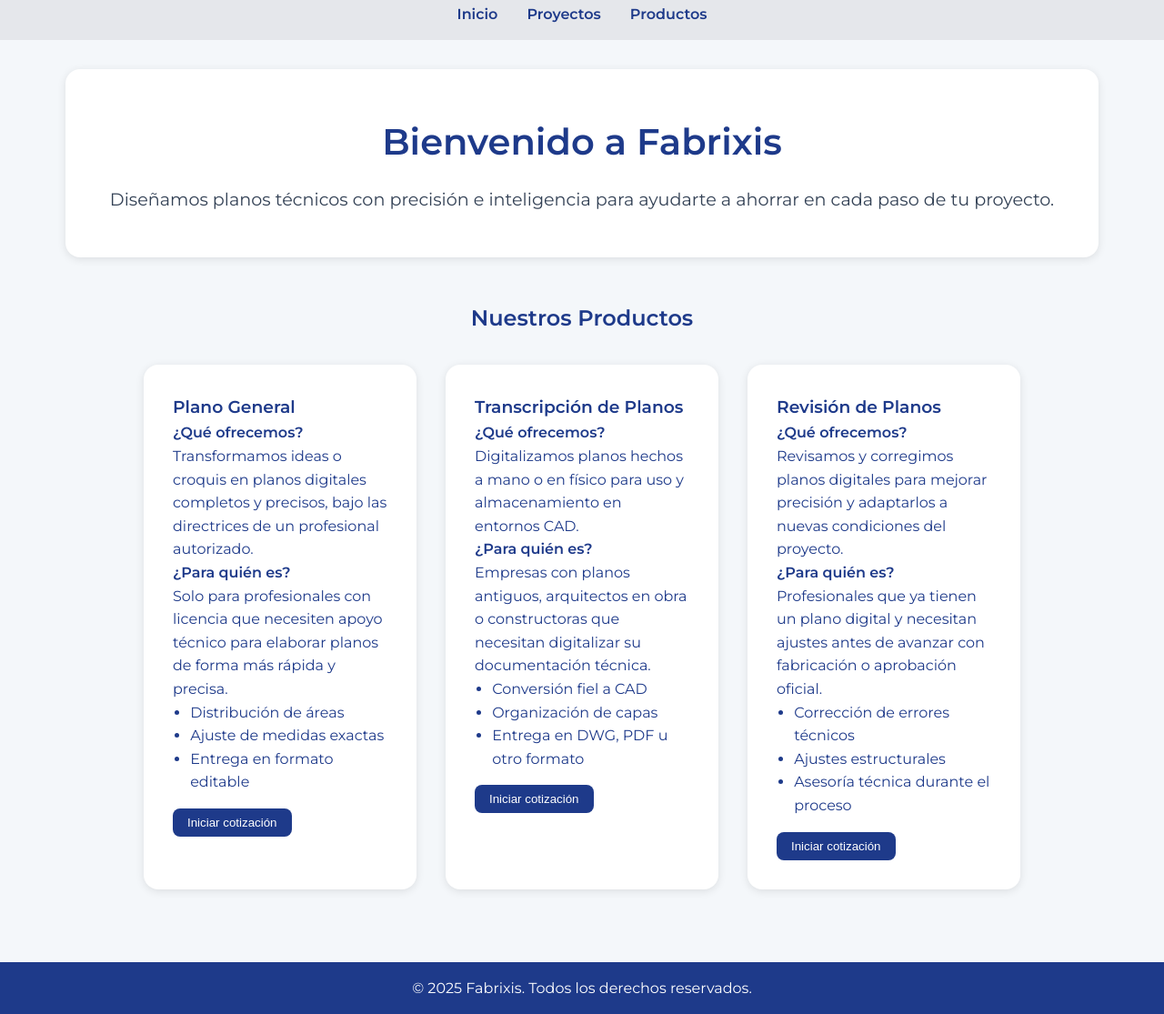
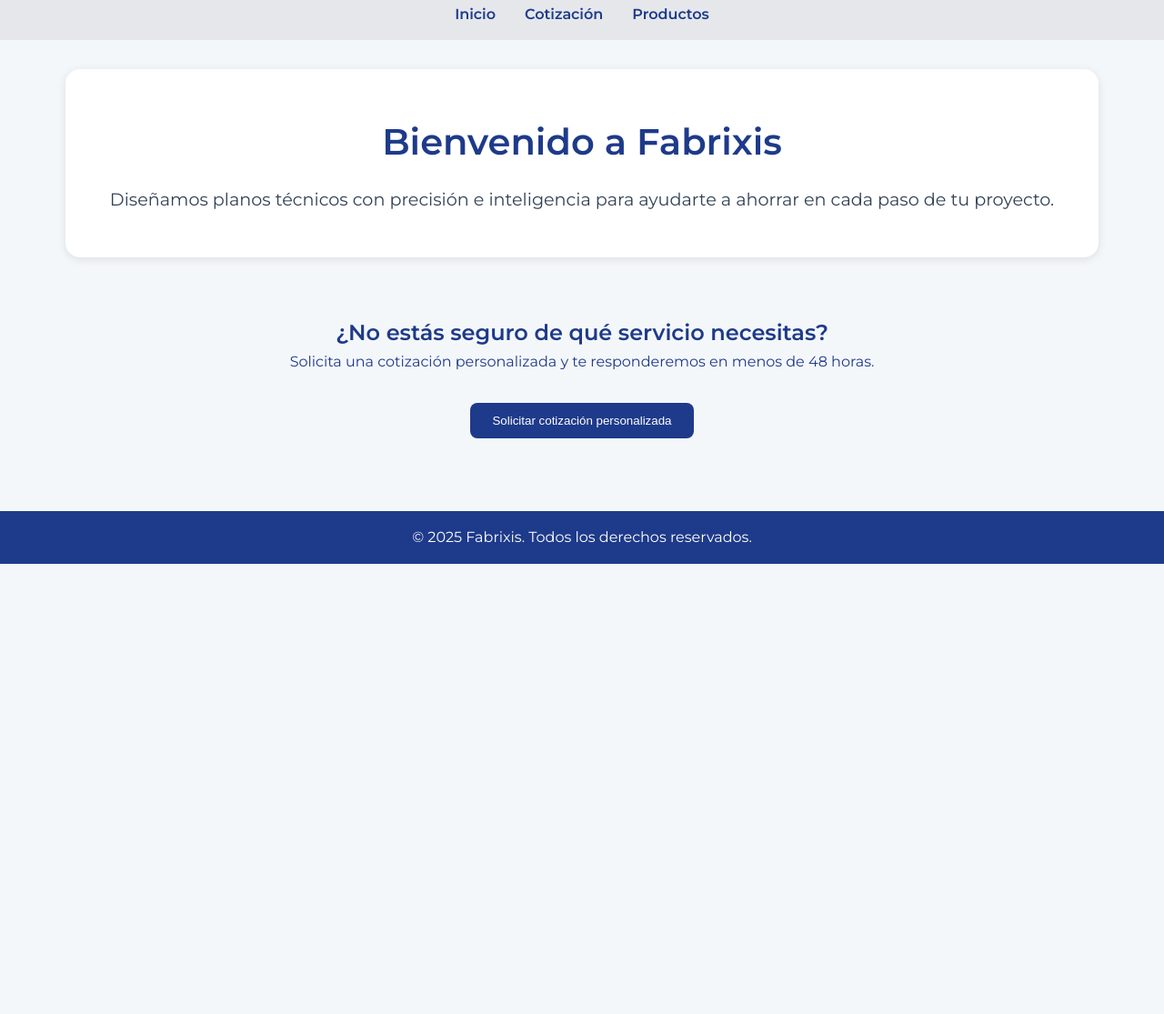
Before and after one commit to FabrixisbyPuchana/Fabrixis, a plain HTML site: page index.html in a window 1280 px wide. Shown: the part 154-1269 px from the top of the page at 91% size. After the commit the page ends 800 px from the top, so only its background shows below. Drawn offline with Linux system fonts and the light colour scheme.

Commit message:
Update index.html

```diff
--- a/index.html
+++ b/index.html
@@ -89,8 +89,8 @@
 
   <nav>
     <a href="#inicio">Inicio</a>
-    <a href="#proyectos">Proyectos</a>
-    <a href="#productos">Productos</a>
+    <a href="index.html#cotizador">Cotización</a>
+    <a href="index.html#productos">Productos</a>
   </nav>
 
   <main>
@@ -99,59 +99,14 @@
       <p>Diseñamos planos técnicos con precisión e inteligencia para ayudarte a ahorrar en cada paso de tu proyecto.</p>
     </section>
 
-  <!-- SECCIÓN DE PRODUCTOS -->
-  <section id="productos">
-    <h2 style="text-align: center; margin-bottom: 2rem;">Nuestros Productos</h2>
-    <div style="display: flex; flex-wrap: wrap; gap: 2rem; justify-content: center;">
-
-      <!-- Plano General -->
-      <div style="background-color: white; border-radius: 1rem; box-shadow: 0 2px 10px rgba(0,0,0,0.1); padding: 2rem; width: 300px;">
-        <h3 style="color: #1E3A8A;">Plano General</h3>
-        <p><strong>¿Qué ofrecemos?</strong><br>
-        Transformamos ideas o croquis en planos digitales completos y precisos, bajo las directrices de un profesional autorizado.</p>
-        <p><strong>¿Para quién es?</strong><br>
-        Solo para profesionales con licencia que necesiten apoyo técnico para elaborar planos de forma más rápida y precisa.</p>
-        <ul style="padding-left: 1.2rem;">
-          <li>Distribución de áreas</li>
-          <li>Ajuste de medidas exactas</li>
-          <li>Entrega en formato editable</li>
-        </ul>
-        <button onclick="window.location.href='#cotizador'" style="margin-top: 1rem; background-color: #1E3A8A; color: white; border: none; padding: 0.5rem 1rem; border-radius: 0.5rem;">Iniciar cotización</button>
-      </div>
-
-      <!-- Transcripción de Planos -->
-      <div style="background-color: white; border-radius: 1rem; box-shadow: 0 2px 10px rgba(0,0,0,0.1); padding: 2rem; width: 300px;">
-        <h3 style="color: #1E3A8A;">Transcripción de Planos</h3>
-        <p><strong>¿Qué ofrecemos?</strong><br>
-        Digitalizamos planos hechos a mano o en físico para uso y almacenamiento en entornos CAD.</p>
-        <p><strong>¿Para quién es?</strong><br>
-        Empresas con planos antiguos, arquitectos en obra o constructoras que necesitan digitalizar su documentación técnica.</p>
-        <ul style="padding-left: 1.2rem;">
-          <li>Conversión fiel a CAD</li>
-          <li>Organización de capas</li>
-          <li>Entrega en DWG, PDF u otro formato</li>
-        </ul>
-        <button onclick="window.location.href='#cotizador'" style="margin-top: 1rem; background-color: #1E3A8A; color: white; border: none; padding: 0.5rem 1rem; border-radius: 0.5rem;">Iniciar cotización</button>
-      </div>
-
-      <!-- Revisión y Corrección -->
-      <div style="background-color: white; border-radius: 1rem; box-shadow: 0 2px 10px rgba(0,0,0,0.1); padding: 2rem; width: 300px;">
-        <h3 style="color: #1E3A8A;">Revisión de Planos</h3>
-        <p><strong>¿Qué ofrecemos?</strong><br>
-        Revisamos y corregimos planos digitales para mejorar precisión y adaptarlos a nuevas condiciones del proyecto.</p>
-        <p><strong>¿Para quién es?</strong><br>
-        Profesionales que ya tienen un plano digital y necesitan ajustes antes de avanzar con fabricación o aprobación oficial.</p>
-        <ul style="padding-left: 1.2rem;">
-          <li>Corrección de errores técnicos</li>
-          <li>Ajustes estructurales</li>
-          <li>Asesoría técnica durante el proceso</li>
-        </ul>
-        <button onclick="window.location.href='#cotizador'" style="margin-top: 1rem; background-color: #1E3A8A; color: white; border: none; padding: 0.5rem 1rem; border-radius: 0.5rem;">Iniciar cotización</button>
-      </div>
-
+    <!-- COTIZACIÓN PERSONALIZADA -->
+    <section id="cotizador">
+      <h2 style="text-align: center; margin-top: 4rem;">¿No estás seguro de qué servicio necesitas?</h2>
+      <p style="text-align: center; margin-bottom: 2rem;">Solicita una cotización personalizada y te responderemos en menos de 48 horas.</p>
+      <div style="display: flex; justify-content: center;">
+        <button onclick="window.location.href='cotizar/personalizada.html'" style="background-color: #1E3A8A; color: white; padding: 0.75rem 1.5rem; border: none; border-radius: 0.5rem;">Solicitar cotización personalizada</button>
       </div>
     </section>
-
   </main>
 
   <footer>
```
Lines whose indentation alone changed are shown as unchanged.
